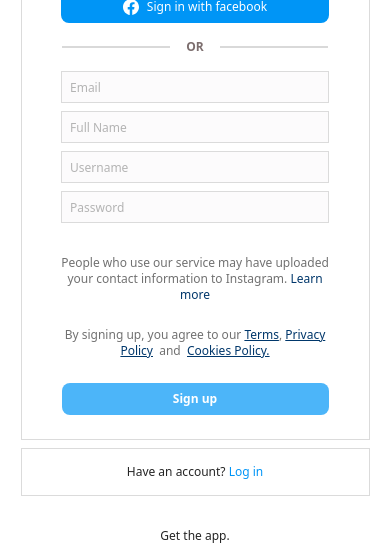
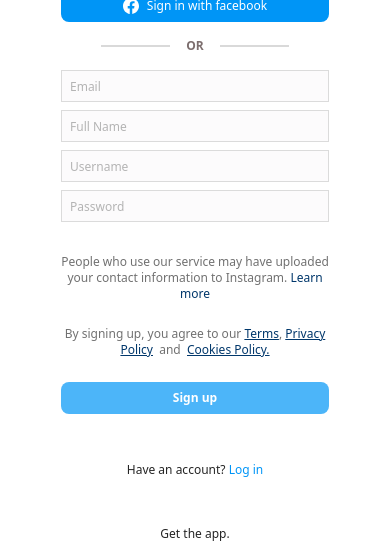
Before and after one commit to Swag-blips/instagram-rebuild, a React (Vite) app: page /signup in a window 390 px wide. Shown: the part 178-724 px from the top of the page. Built offline with nearby package versions, Linux system fonts and the light colour scheme.

Commit message:
feat:signup responsive

```diff
--- a/src/index.css
+++ b/src/index.css
@@ -2,7 +2,13 @@
 @tailwind components;
 @tailwind utilities;
 
+body {
+  font-family: system-ui, -apple-system, BlinkMacSystemFont, "Segoe UI", Roboto,
+    Oxygen, Ubuntu, Cantarell, "Open Sans", "Helvetica Neue", sans-serif;
+}
 
-body{
-  font-family: system-ui, -apple-system, BlinkMacSystemFont, 'Segoe UI', Roboto, Oxygen, Ubuntu, Cantarell, 'Open Sans', 'Helvetica Neue', sans-serif;
+* {
+  margin: 0;
+  padding: 0;
+  box-sizing: border-box;
 }
--- a/src/pages/auth/signup/Signup.jsx
+++ b/src/pages/auth/signup/Signup.jsx
@@ -7,8 +7,8 @@
 
 const Signup = () => {
   return (
-    <section className="flex items-center justify-center flex-col mt-8">
-      <div className="border w-[349px] flex items-center flex-col border-[#dbdbdb]">
+    <section className="flex  items-center justify-center flex-col mt-8">
+      <div className="sm:border sm:w-[349px] flex items-center flex-col border-[#dbdbdb]">
         <figure className="mt-8">
           <img src={logo} alt="instagram_logo" />
         </figure>
@@ -29,7 +29,7 @@
         </div>
         <form
           action=""
-          className="mt-4 flex flex-col items-center w-full gap-2 px-[40px]"
+          className="mt-4 flex flex-col items-center w-full gap-2 sm:px-[40px]"
         >
           <input
             type="email"
@@ -72,7 +72,7 @@
         </form>
       </div>
 
-      <div className="border border-[#dbdbdb] w-[349px] flex items-center justify-center mt-2 h-12">
+      <div className="sm:border border-[#dbdbdb] sm:w-[349px] flex items-center justify-center mt-2 h-12">
         <p className="text-xs flex items-center justify-center w-full font-medium text-[#252525]">
           Have an account?&nbsp;
           <Link to="/login">
```
